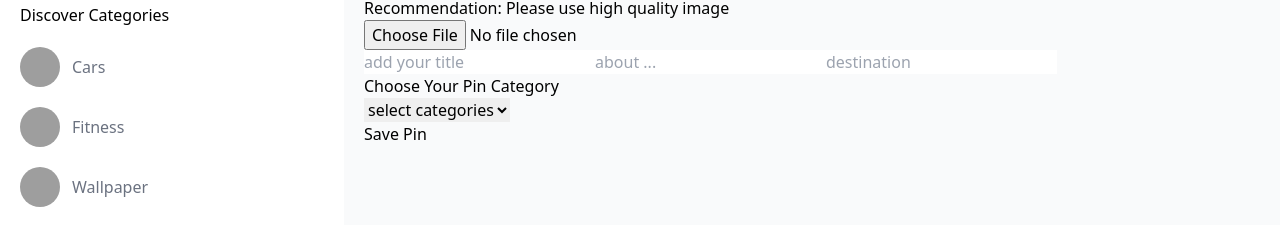
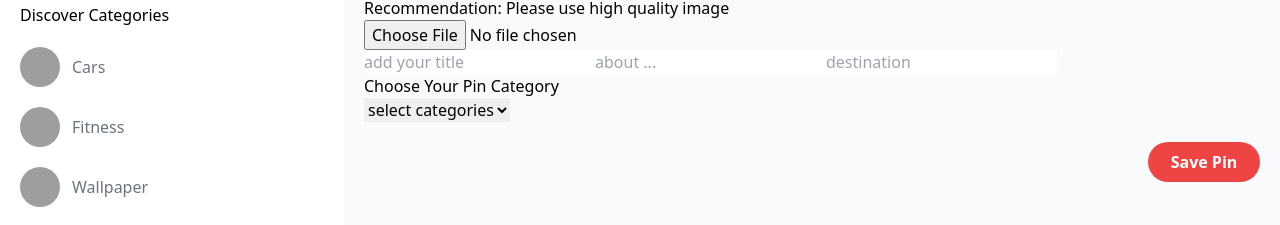
Before and after one commit to bishalkunwar/mediafrontend, a React (Create React App) app: page /create-pin in a window 1280 px wide. Shown: the part 164-389 px from the top of the page. Built offline with nearby package versions, Linux system fonts and the light colour scheme; grey boxes are pictures that could not be loaded.

Commit message:
design added to the button

```diff
--- a/src/components/CreatePin.js
+++ b/src/components/CreatePin.js
@@ -144,8 +144,8 @@ const CreatePin = ({user}) => {
             </select>
           </div>
 
-          <div>
-            <button type='button' onClick={savePin} className=''>
+          <div className='flex justify-end items-end mt-5'>
+            <button type='button' onClick={savePin} className='bg-red-500 text-white font-bold p-2 rounded-full w-28 outline-none'>
                 Save Pin
             </button>
           </div>
```
